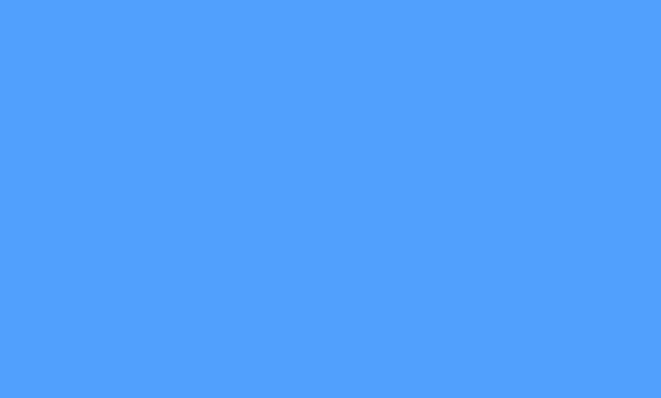
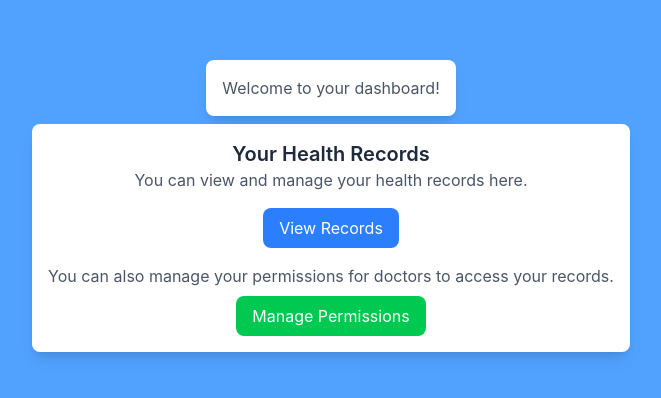
Before and after one commit to AnuragSingh-git/Health-record-management-system, a React app in the folder frontend/: page /patientDashboard in a window 1280 px wide. Shown: the part 194-592 px from the top of the page, without its empty margins (309-970 px from the left). Built offline with nearby package versions, Linux system fonts and the light colour scheme; no server answers; the HTML template or start-up script is replaced by a standard one.

Commit message:
new dashboard

```diff
--- a/frontend/src/App.jsx
+++ b/frontend/src/App.jsx
@@ -11,7 +11,7 @@ const App = () => {
     <div className='h-screen items-center justify-center bg-[url("https://images.unsplash.com/photo-1641160923894-b1a80920187d?q=80&w=1632&auto=format&fit=crop&ixlib=rb-4.1.0&ixid=M3wxMjA3fDB8MHxwaG90by1wYWdlfHx8fGVufDB8fHx8fA%3D%3D")]'>
       <BrowserRouter>
         <Routes>
-          <Route path='/' element={<Login/>}/>
+          <Route path='/Login' element={<Login/>}/>
           <Route path='/register' element={<Register/>}/>
           <Route path='/dashboard' element={<DoctorDashboard/>}/>
           <Route path='/request/:id' element={<RequestPage/>}/>
--- a/frontend/src/components/PatientDashboard.jsx
+++ b/frontend/src/components/PatientDashboard.jsx
@@ -1,9 +1,36 @@
-import React from 'react'
+import React, { useEffect , useState} from 'react'
+import api from '../services/api'
 
 export const PatientDashboard = () => {
+    const [User, setUser] = useState({})
+    useEffect(() => {
+        const fetchUser = async () => {
+        try{const userdata = await api.get('/api/auth/getuser')
+        if(!userdata){
+          return console.log("no user found")
+        }
+        setUser(userdata.data.user)
+      } catch (error) {
+        console.error("Error fetching user data:", error.response?.data || error.message)
+      }
+    }
+
+    fetchUser()
+  }, [])
+
   return (
-    <div className="h-screen w-screen flex items-center justify-center bg-blue-400">
-      <div></div>
+    <div className="h-screen w-screen flex flex-col gap-2 items-center justify-center bg-blue-400">
+      <div className="bg-white p-4 rounded-lg shadow-lg">
+        <h1 className="text-2xl font-bold text-gray-800 text-center uppercase">{User.name}</h1>
+        <p className="text-gray-600">Welcome to your dashboard!</p>
+      </div>
+      <div className="bg-white p-4 rounded-lg shadow-lg justify-center items-center flex flex-col">
+        <h2 className="text-xl font-semibold text-gray-800">Your Health Records</h2>
+        <p className="text-gray-600">You can view and manage your health records here.</p>
+        <button className="mt-4 bg-blue-500 text-white px-4 py-2 rounded-lg">View Records</button>
+        <div className="mt-4 text-gray-600">You can also manage your permissions for doctors to access your records.</div>
+        <button className="mt-2 bg-green-500 text-white px-4 py-2 rounded-lg">Manage Permissions</button>
+      </div>
     </div>
   )
 }
```
